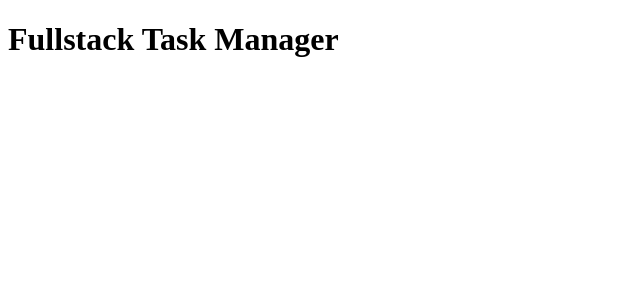
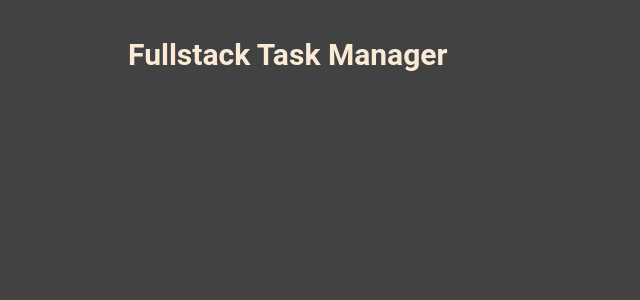
Before and after one commit to rahularorar95/fullstack-task-manager, a Next.js app: page / in a window 1280 px wide. Shown: the top 300 px of the page, without its empty margins (0-640 px from the left). Built offline with nearby package versions, Linux system fonts and the light colour scheme; a web font is replaced by a local one.

Commit message:
Update Home page; add the Page layout component

```diff
--- a/pages/index.js
+++ b/pages/index.js
@@ -1,3 +1,9 @@
-const Home = () => <h1>Fullstack Task Manager</h1>
+import { Page } from '../components/layout'
+
+const Home = () => (
+  <Page>
+    <h1>Fullstack Task Manager</h1>
+  </Page>
+)
 
 export default Home
```
